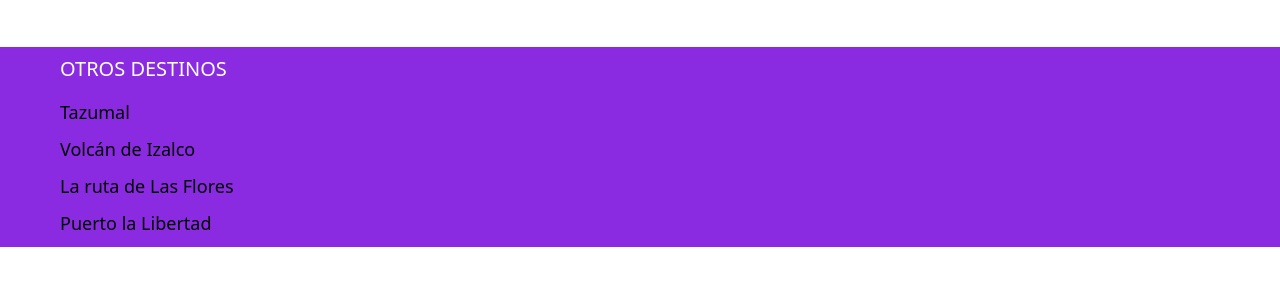
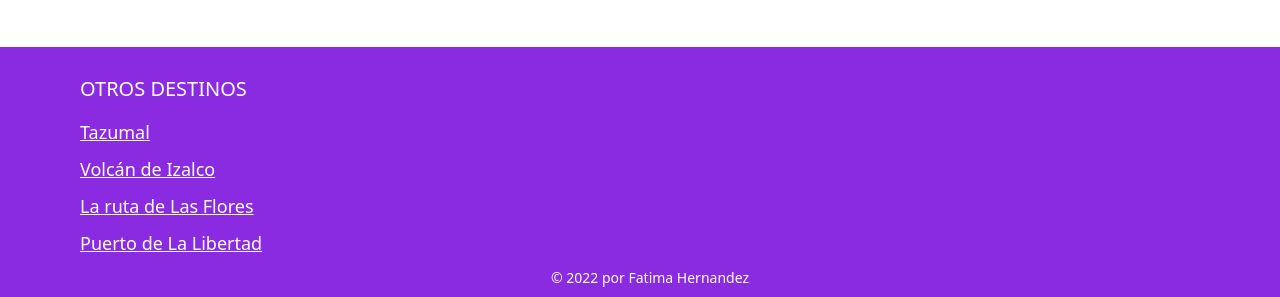
Before and after one commit to sari0210/Pagina-Individual, a plain HTML site: page index.html in a window 1280 px wide. Shown: the part 1910-2207 px from the top of the page. Before the commit the page ends 2157 px from the top, so only its background shows below. Drawn offline with nearby package versions, Linux system fonts and the light colour scheme; files whose address does not match are found by name.

Commit message:
Segundo commit

```diff
--- a/assets/estilos.css
+++ b/assets/estilos.css
@@ -139,7 +139,7 @@ body{
 
   .barra{
     background-color: blueviolet;
-    height: 200px;
+    height: 250px;
     text-align: left;
 
   }
@@ -147,19 +147,25 @@ body{
   .barra h1{
     font-size: 20px;
     margin: 10px 10px 10px 10px;
-    padding: 10px 2px 8px 50px;
+    padding: 30px 2px 8px 70px;
     color: white;
   }
   .barra li{
     font-size: 18px;
-    margin: 10px 10px 10px 40px;
-    text-decoration: none;
+    margin: 10px 10px 10px 60px;
+
     list-style: none;
   }
 
   .barra li a{
-    text-decoration: none;
-    color: black;
+    color: white;
+
 
 
   }
+  .barra p{
+
+  font-size: 14px;
+  text-align: center;
+  color: white;
+  }
--- a/index.html
+++ b/index.html
@@ -17,9 +17,9 @@
             <div class="collapse navbar-collapse" id="navbarNavAltMarkup">
               <div class="navbar-nav">
                 <a class="nav-link " aria-current="page" href="./index.html">Home</a>
-                <a class="nav-link" href="#">Lugares</a>
-                <a class="nav-link" href="#">Galeria</a>
-                <a class="nav-link">Otros</a>
+                <a class="nav-link" href="#LugaresTuristicos">Lugares</a>
+                <a class="nav-link" href="#Galeria">Galeria</a>
+                <a class="nav-link"  href="#OtrosDestinos" >Otros</a>
               </div>
             </div>
           </div>
@@ -27,12 +27,12 @@
        </div>
 
        <div>
-        <img src=".//assets/img/carrusel2.jpg" alt="" style="width: 100%;">
+        <img src=".//assets/img/El-Salvador-1.jpg" alt="" style="width: 100%;">
 
        </div>
 
        <div class="container-card" >
-        <h1>Lugares Turísticos</h1>
+        <h1 id="LugaresTuristicos" >Lugares Turísticos</h1>
         <div class="row">
             <div class="col-md-4">
                 <div class="card_L">
@@ -117,29 +117,33 @@
        </div>
 
 
-       <div>
+       <div id="Galeria" >
         <h1 class="img-text fluid">Galeria</h1>
         <div class="container-img" style="align-content: center;">
             <img class="img-1" src=".//assets/img/Lago.jpg" alt="">
             <img class="img-1" src=".//contenido/imagenes/volcan-ilamatepec-el-salvador.jpg" alt="">
             <img class="img-1" src=".//contenido/imagenes/Suchitoto3.jpg" alt="">
             <img class="img-1" src=".//contenido/imagenes/costa 1.jpg" alt="">
-            <img class="img-1" src=".//contenido/imagenes/el-pital 1.jpg" alt="">
+            <img class="img-1" src="./assets/img/" alt="">
             <img  class="img-1" src=".//contenido/imagenes/Puerta 2.jpg" alt="">
         </div>
 
        </div>
 
-       <footer>
+       <footer id="OtrosDestinos">
         <div class="contenedor">
             <div class="barra">
-                <h1 >OTROS DESTINOS</h1>
+                <h1>OTROS DESTINOS</h1>
                 <ul>
-                <li><a href="">Tazumal</a></li>
-                <li><a href="">Volcán de Izalco</a></li>
-                <li><a href="">La ruta de Las Flores</a></li>
-                <li><a href="">Puerto la Libertad</a></li>
-                </ul>
+                <li><a href="https://elsalvador.travel/destination/archeological-site-tazumal/" target="_blank">Tazumal</a></li>
+                <li><a href="https://elsalvador.travel/destination/izalco-volcano/" target="_blank">Volcán de Izalco</a></li>
+                <li><a href="https://rutadelasfloreselsalvador.com/" target="_blank">La ruta de Las Flores</a></li>
+                <li><a href="https://surfcityelsalvador.sv/spots/puerto-de-la-libertad/" target="_blank">Puerto de La Libertad</a></li>
+                <p>&copy; 2022 por Fatima Hernandez</p>
+              </ul>
+
+
+
             </div>
     </footer>
 
```
Also changed, not shown: contenido/CerroElPital.html (+2 -2 lines), contenido/PuertaDiablo.html (+2 -2 lines), assets/img/El-Salvador-1.jpg (added), contenido/imagenes/el-pital 1.jpg (deleted), contenido/imagenes/flora-y-fauna-el-pital2.jpg (deleted), contenido/imagenes/pital-3.jpg (added), contenido/imagenes/pital1.jpg (added).
